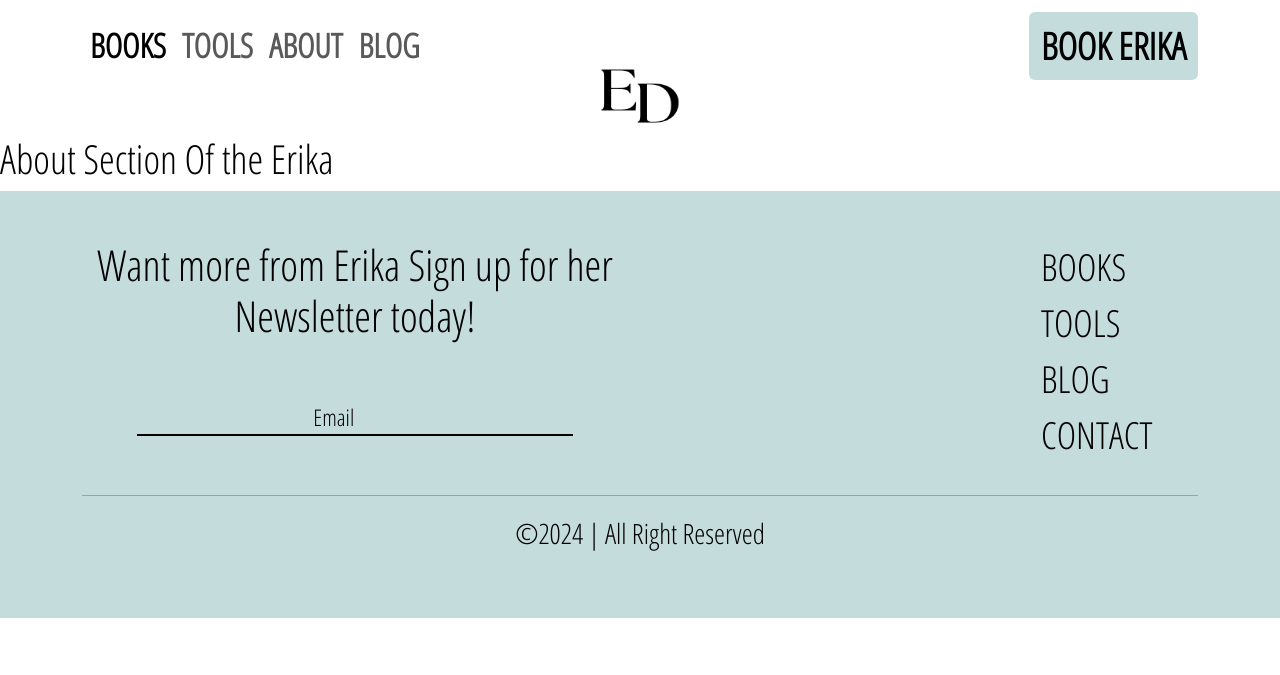
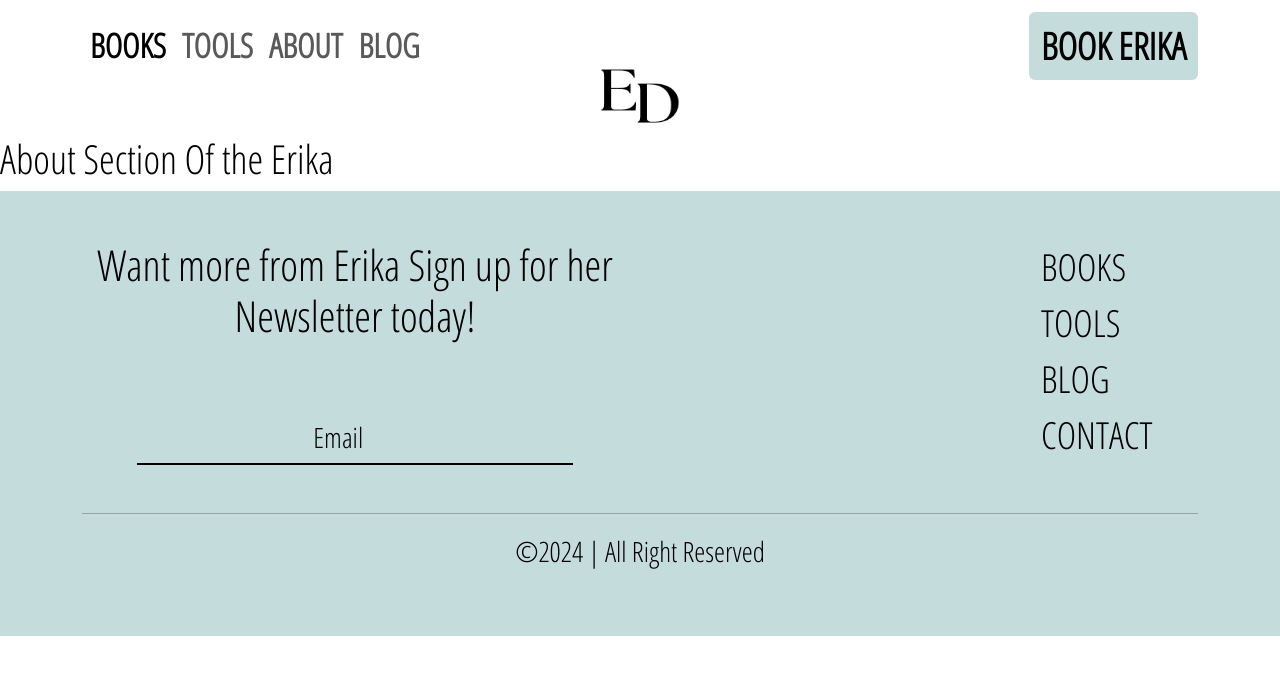
Before and after one commit to ErikaDejonge/Erika_Website, a Django app: page /about/ in a window 1280 px wide. Shown: the part 27-702 px from the top of the page. Run offline with Django 5.2, Linux system fonts and the light colour scheme.

Commit message:
font-change

```diff
--- a/ErikaApp/templates/main/base.html
+++ b/ErikaApp/templates/main/base.html
@@ -72,7 +72,7 @@
             border-bottom:2px solid ;
             padding: 1px 10px;
             margin: 0px 10%;
-
+            font-size: 28pt;
         }
         .body-font{
             font-family: Sans SemiCondensed;
@@ -84,7 +84,7 @@
         } */
 
         .input::placeholder{
-            font-size: 23px;
+            font-size: 28px;
             padding: 0px 40%;
             color: #000000;
         }
@@ -200,7 +200,7 @@
                         {% csrf_token %}
                         <h2 class="footer-info-text">Want more from Erika Sign up for her Newsletter today!</h2><br>
                         <div class="input-group mb-3">
-                        <input type="email" class="input" placeholder="Email" aria-label="Email" name="News_Mail" aria-describedby="basic-addon1" required>
+                            <input type="email" class="input" placeholder="Email" aria-label="Email" name="News_Mail" aria-describedby="basic-addon1" required>
                         </div>
 
                     </form>
```
